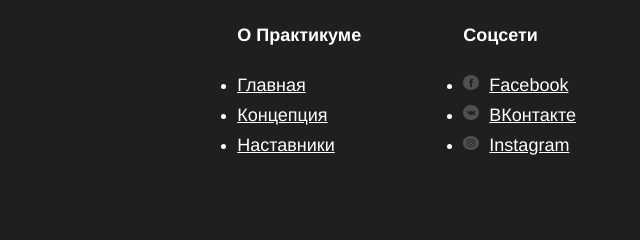
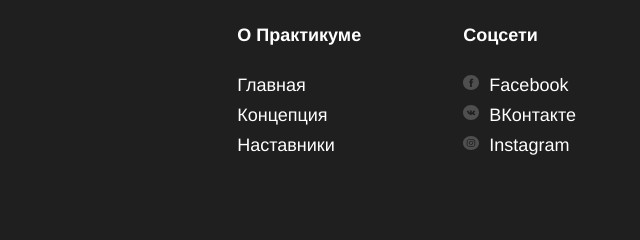
Before and after one commit to sanisimov98/how-to-learn, a plain HTML site: page index.html in a window 1280 px wide. Shown: the part 3981-4221 px from the top of the page, 640-1280 px from the left. Drawn offline with Linux system fonts and the light colour scheme.

Commit message:
правки списков

```diff
--- a/index.html
+++ b/index.html
@@ -134,18 +134,18 @@
             <div class="footer__column footer__column_content_info">
               <ul>
                 <li class="footer__column-heading">О Практикуме</li>
-                <li><a href="https://praktikum.yandex.ru/" class="footer__column-links" title="Яндекс Практикум" target="_blank">Главная</a></li>
-                <li><a href="https://yandex.ru/support/praktikum/principle-of-learning.html" class="footer__column-links" title="Яндекс Практикум. Концепция" target="_blank">Концепция</a></li>
-                <li><a href="https://yandex.ru/support/praktikum/mentors.html" class="footer__column-links" title="Яндекс Практикум. Наставники" target="_blank">Наставники</a></li>
+                <li class="footer__column-links"><a href="https://praktikum.yandex.ru/" class="footer__column-links" title="Яндекс Практикум" target="_blank">Главная</a></li>
+                <li class="footer__column-links"><a href="https://yandex.ru/support/praktikum/principle-of-learning.html" class="footer__column-links" title="Яндекс Практикум. Концепция" target="_blank">Концепция</a></li>
+                <li class="footer__column-links"><a href="https://yandex.ru/support/praktikum/mentors.html" class="footer__column-links" title="Яндекс Практикум. Наставники" target="_blank">Наставники</a></li>
             </ul>
             </div>
             <div class="footer__column footer__column_content_social">
               <nav>
                 <ul>
                   <li class="footer__column-heading">Соцсети</li>
-                  <li><a href="https://facebook.com/sanisimov98" class="footer__column-links" title="Facebook" target="_blank"> <img src="./images/facebook_color_white.svg" class="footer__social-icon" alt="Facebook">Facebook</a></li>
-                  <li><a href="https://vk.com/sanisimov" class="footer__column-links" title="ВКонтакте" target="_blank"> <img src="./images/vk_color_white.svg" class="footer__social-icon" alt="VK">ВКонтакте</a></li>
-                  <li><a href="https://www.instagram.com/sanisimov/" class="footer__column-links" title="Instagram" target="_blank"> <img src="./images/instagram_color_white.svg" class="footer__social-icon" alt="Instagram">Instagram</a></li>
+                  <li class="footer__column-links"><a href="https://facebook.com/sanisimov98" class="footer__column-links" title="Facebook" target="_blank"> <img src="./images/facebook_color_white.svg" class="footer__social-icon" alt="Facebook">Facebook</a></li>
+                  <li class="footer__column-links"><a href="https://vk.com/sanisimov" class="footer__column-links" title="ВКонтакте" target="_blank"> <img src="./images/vk_color_white.svg" class="footer__social-icon" alt="VK">ВКонтакте</a></li>
+                  <li class="footer__column-links"><a href="https://www.instagram.com/sanisimov/" class="footer__column-links" title="Instagram" target="_blank"> <img src="./images/instagram_color_white.svg" class="footer__social-icon" alt="Instagram">Instagram</a></li>
                 </ul>
               </nav>
             </div>
--- a/styles/style.css
+++ b/styles/style.css
@@ -346,4 +346,5 @@
   font-size: 18px;
   font-weight: normal;
   list-style: none;
+  text-decoration: none;
 }
```
